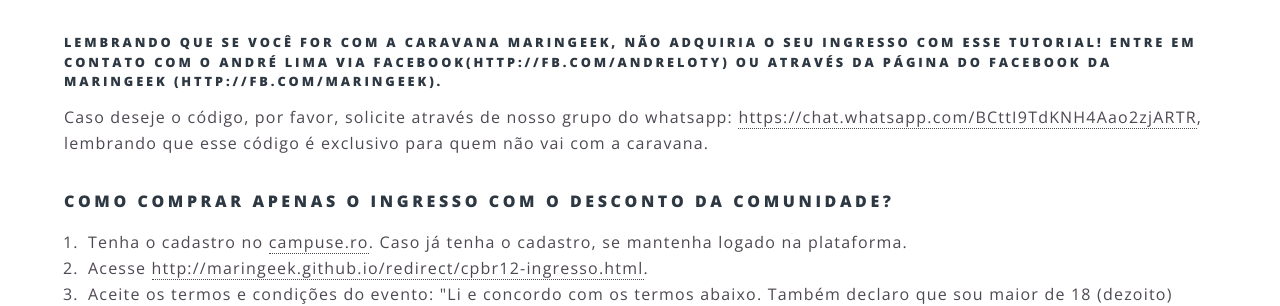
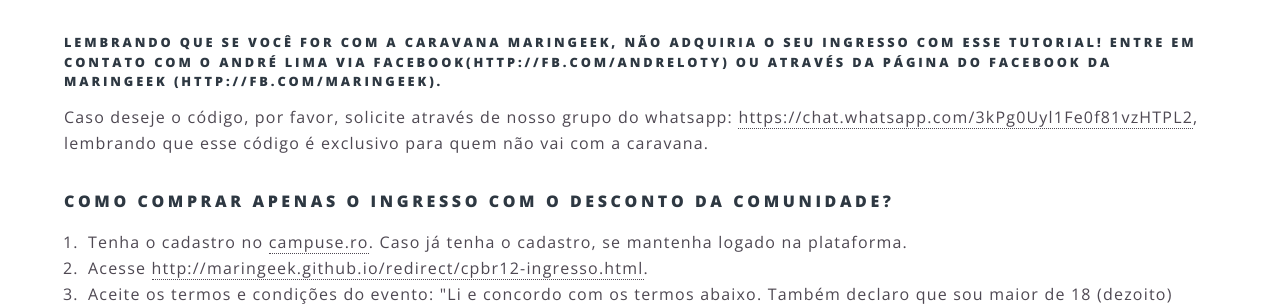
Before and after one commit to maringeek/maringeek.github.io, a Jekyll site: the page built from cpbr12.html, in a window 1280 px wide and 900 px high, scrolled down 752 px. Shown: the part 154-460 px from the top of the window. Built offline with Jekyll 4.4.1, drawn with Linux system fonts in a browser that asks for light colours; part of the change alters nothing that is shown.

Commit message:
Update cpbr12.html

```diff
--- a/cpbr12.html
+++ b/cpbr12.html
@@ -17,7 +17,7 @@ subtitle: Participe com a Comunidade Maringeek da Campus Party Brasil 2019!
 		<p>SIIIM! A Comunidade Maringeek é parceira da Campus Party Brasil 2019, e por isso temos uma série de vantagens!</p>
 		<p>A principal delas é O PREÇO ESPECIAL DE PRÉ-VENDA (ou seja, Ingresso de R$ 250 por R$ 220) até o dia 31/08/2018, portanto se você quiser efetuar a compra com o desconto da nossa comunidade, fique a vontade.</p>
 		<h5>Lembrando que se VOCÊ FOR COM A CARAVANA MARINGEEK, NÃO ADQUIRIA O SEU INGRESSO COM ESSE TUTORIAL! ENTRE EM CONTATO COM O ANDRÉ LIMA VIA FACEBOOK(<a href="http://fb.com/andreloty"></a>http://fb.com/andreloty</a>) OU ATRAVÉS DA PÁGINA DO FACEBOOK DA MARINGEEK (<a href="http://fb.com/maringeek"></a>http://fb.com/maringeek</a>).</h5>
-		<p>Caso deseje o código, por favor, solicite através de nosso grupo do whatsapp: <a href="https://chat.whatsapp.com/BCttI9TdKNH4Aao2zjARTR">https://chat.whatsapp.com/BCttI9TdKNH4Aao2zjARTR</a>, lembrando que esse código é exclusivo para quem não vai com a caravana.</p>
+		<p>Caso deseje o código, por favor, solicite através de nosso grupo do whatsapp: <a href="https://chat.whatsapp.com/3kPg0Uyl1Fe0f81vzHTPL2">https://chat.whatsapp.com/3kPg0Uyl1Fe0f81vzHTPL2</a>, lembrando que esse código é exclusivo para quem não vai com a caravana.</p>
 	</section>
 	<section>
 		<header>
```
